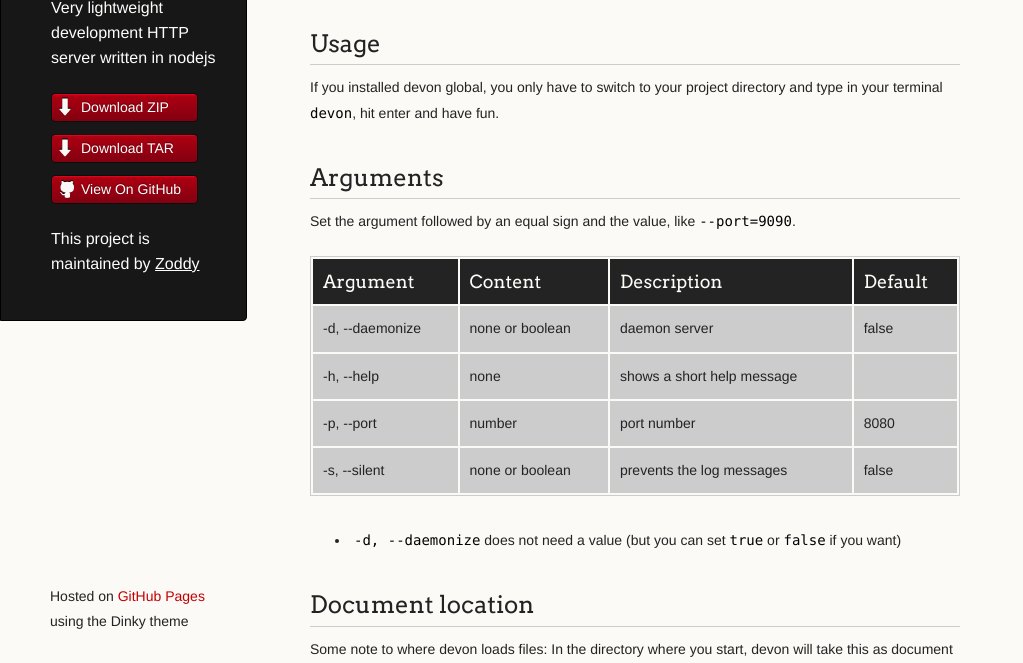
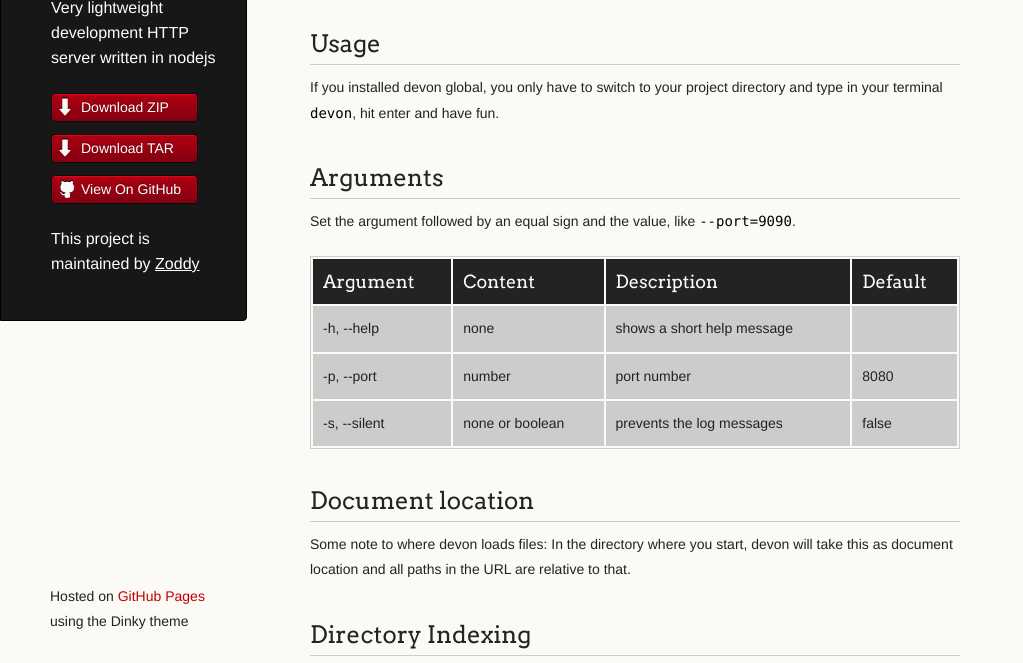
Before and after one commit to Zoddy/devon, a plain HTML site: page index.html in a window 1280 px wide. Shown: the part 134-797 px from the top of the page, without its empty margins (0-1023 px from the left). Drawn offline with Linux system fonts and the light colour scheme.

```diff
--- a/index.html
+++ b/index.html
@@ -50,12 +50,6 @@
 <th>Default</th>
 </tr>
 <tr>
-<td>-d, --daemonize</td>
-<td>none or boolean</td>
-<td>daemon server</td>
-<td>false</td>
-</tr>
-<tr>
 <td>-h, --help</td>
 <td>none</td>
 <td>shows a short help message</td>
@@ -73,12 +67,13 @@
 <td>prevents the log messages</td>
 <td>false</td>
 </tr>
-</table><ul>
-<li>
-<code>-d, --daemonize</code> does not need a value (but you can set <code>true</code> or <code>false</code> if you want)</li>
-</ul><h2>Document location</h2>
+</table><h2>Document location</h2>
 
 <p>Some note to where devon loads files: In the directory where you start, devon will take this as document location and all paths in the URL are relative to that.</p>
+
+<h2>Directory Indexing</h2>
+
+<p>If devon looks on a directory, you will get a simple HTML list from files and directories in there.</p>
 
 <h2>Proxy</h2>
 
```
Also changed, not shown: params.json (+1 -1 lines).
